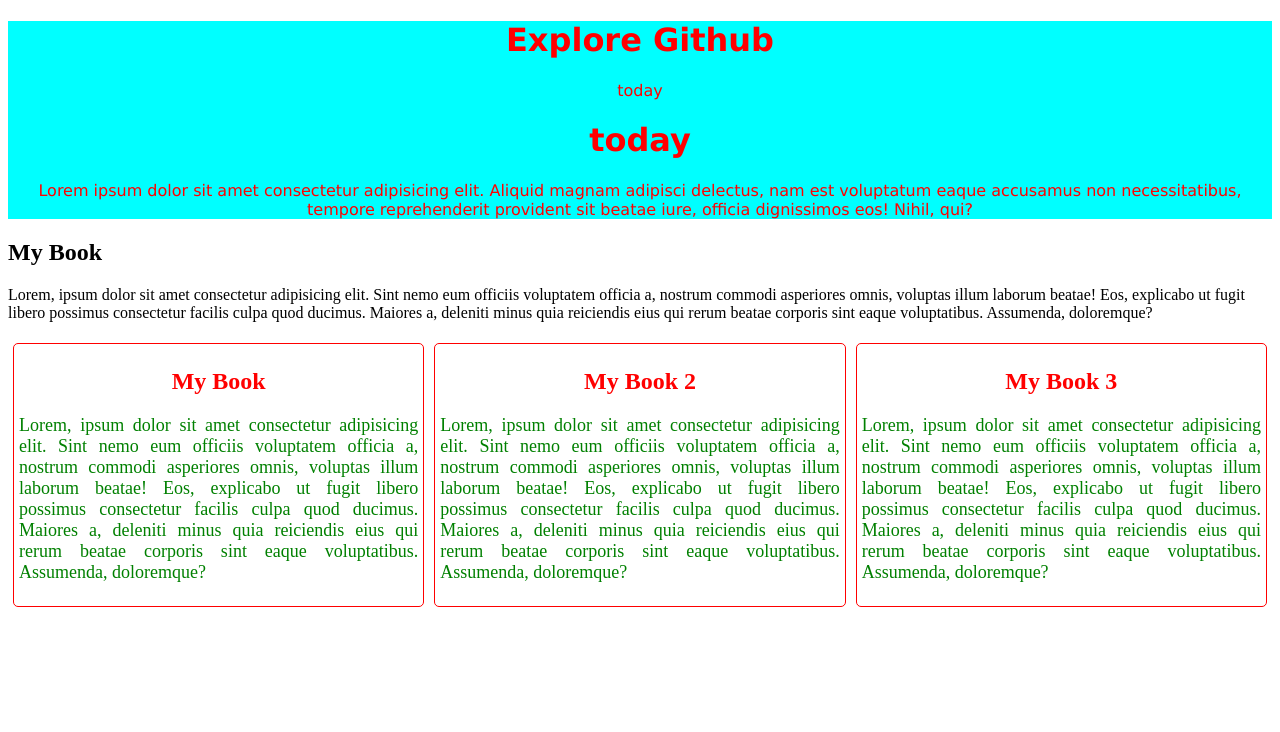
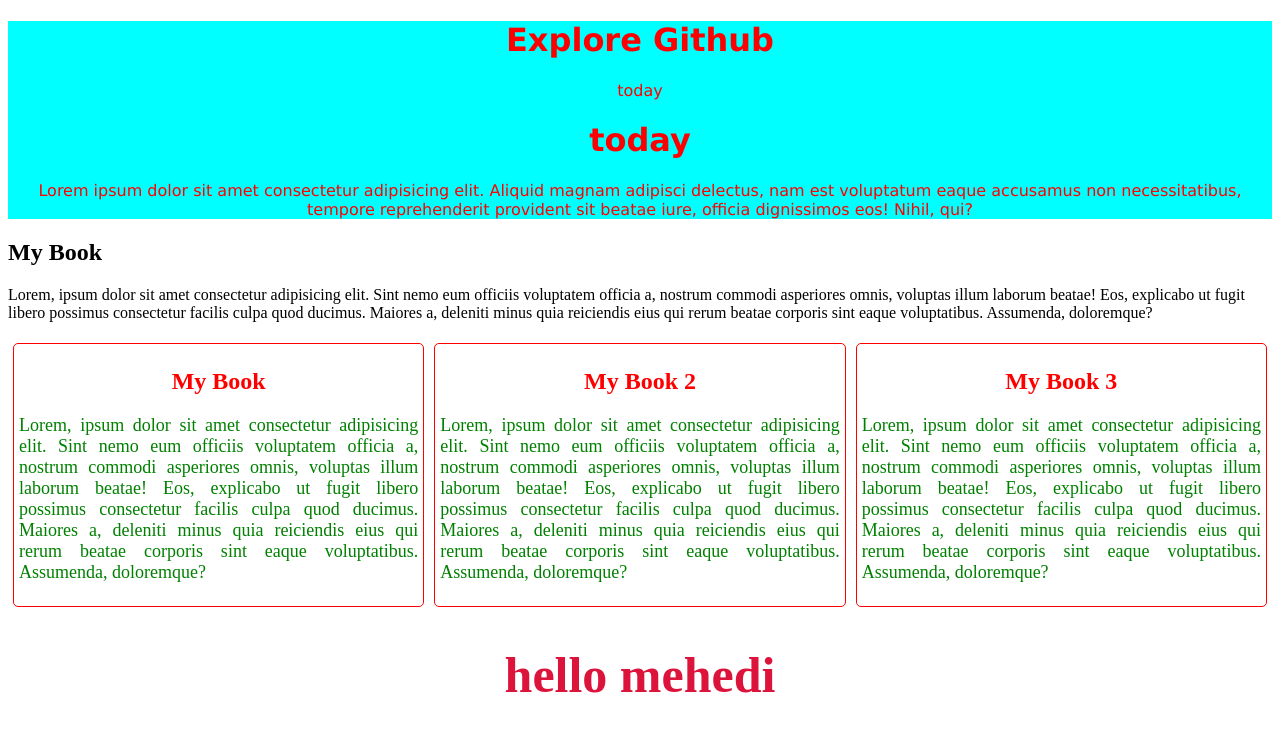
Before and after one commit to mehedi-web2023/class-4, a plain HTML site: page index.html in a window 1280 px wide. Drawn offline with Linux system fonts and the light colour scheme.

Commit message:
add mehedi

```diff
--- a/index.html
+++ b/index.html
@@ -46,6 +46,11 @@
     </div>
 </div>
 
+<div class="mehedi">
+    <h1>hello mehedi</h1>
+</div>
+
+
 
 </body>
 </html>
--- a/style.css
+++ b/style.css
@@ -26,3 +26,8 @@
     font-size: 18px;
 
 }
+.mehedi{
+    color: crimson;
+    text-align: center;
+    font-size: 25px;
+}
```
